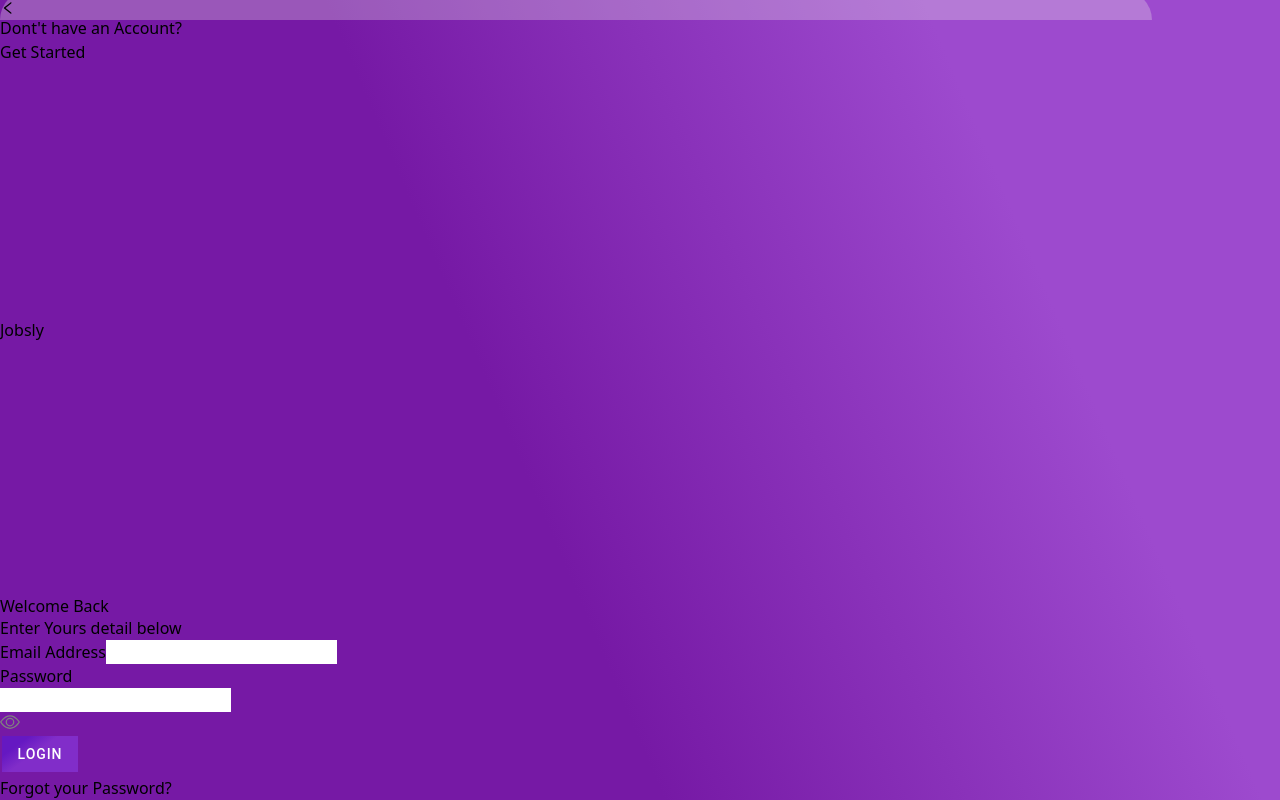
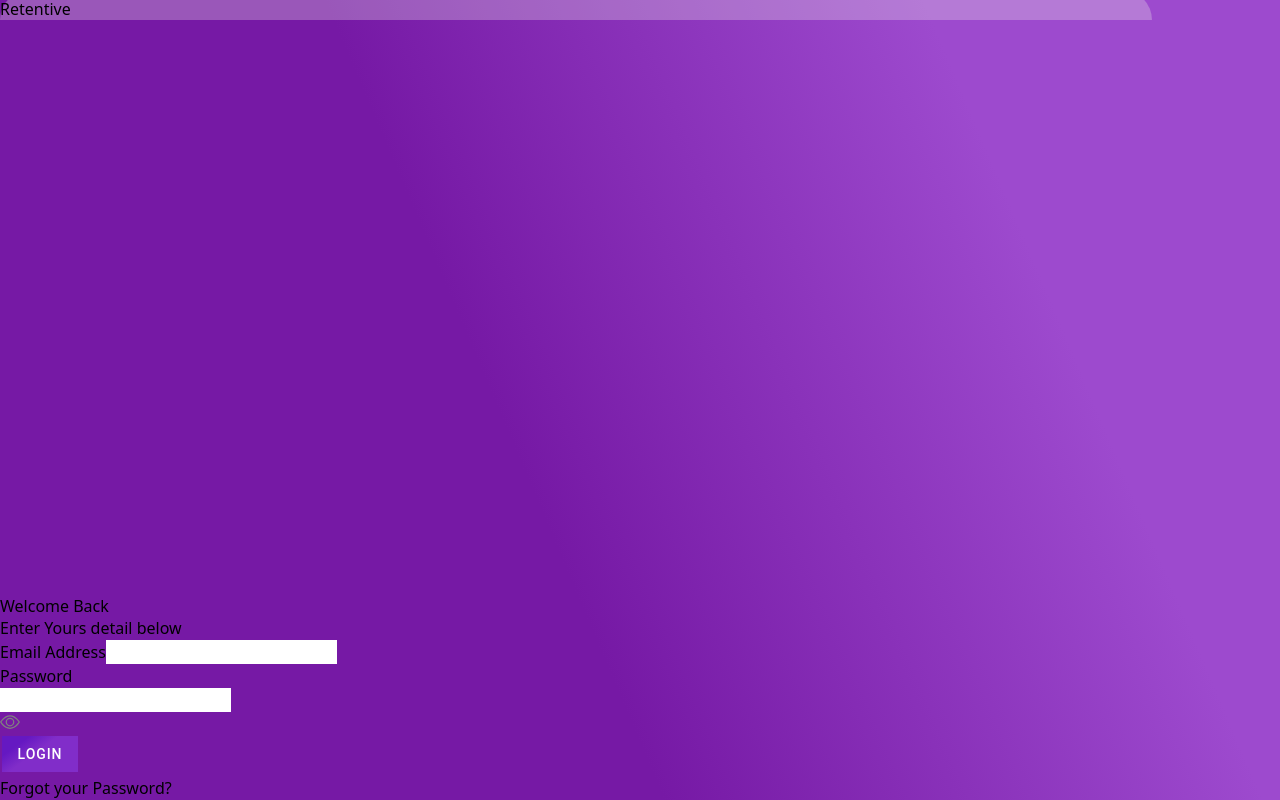
Before and after one commit to C0dewithLokesh/ChatApp-Project, a React (Vite) app: page /login in a window 1280 px wide. Built offline with nearby package versions, Linux system fonts and the light colour scheme.

Commit message:
login small changes

```diff
--- a/src/App.tsx
+++ b/src/App.tsx
@@ -28,7 +28,7 @@ setupIonicReact();
 const App: React.FC = () => (
   <IonApp>
     <IonReactRouter>
-      <IonRouterOutlet>
+      {/* <IonRouterOutlet> */}
         <Route exact path="/login">
           <LogIn />
         </Route>
@@ -38,7 +38,7 @@ const App: React.FC = () => (
         <Route exact path="/">
           <Redirect to="/login" />
         </Route>
-      </IonRouterOutlet>
+      {/* </IonRouterOutlet> */}
     </IonReactRouter>
   </IonApp>
 );
--- a/src/components/login/LogIn.tsx
+++ b/src/components/login/LogIn.tsx
@@ -5,16 +5,16 @@ import { BsEye } from "react-icons/bs";
 const LogIn = () => {
   return (
     <IonPage className="login-page flex realtive justify-start">
-      <div className="flex justify-between items-center mt-7 text-white px-6">
+      {/* <div className="flex justify-between items-center mt-7 text-white px-6">
         <AiOutlineLeft className="font-bold" />
         <div className="flex justify-end items-center gap-2">
           <p className="text-gray-300 text-sm">Dont't have an Account?</p>
           <button className="backdrop-blur-sm bg-white/30 px-2 py-1 rounded-md text-[15px]">Get Started</button>
         </div>
-      </div>
+      </div> */}
 
       <h1 className="mt-16 text-center text-5xl font-semibold text-white">
-        Jobsly
+        Retentive
       </h1>
 
       <div className="login-bottom bg-white text-black absolute w-full bottom-0 h-[65%] flex items-center rounded-t-[30px] p-6 flex-col gap-[50px]">
--- a/src/components/tabs/IonTabs.tsx
+++ b/src/components/tabs/IonTabs.tsx
@@ -1,4 +1,5 @@
 import { Route } from 'react-router-dom';
+import { IonReactRouter } from '@ionic/react-router';
 import {
   IonIcon,
   IonLabel,
@@ -9,10 +10,8 @@ import {
 } from '@ionic/react';
 
 import { ellipse, square, triangle } from 'ionicons/icons';
-import Tab1 from '../../pages/Tab1';
 import Tab2 from '../../pages/Tab2';
 import Tab3 from '../../pages/Tab3';
-import { IonReactRouter } from '@ionic/react-router';
 import Home from '../home/Home';
 
 const Tabs = () => {
@@ -30,6 +29,7 @@ const Tabs = () => {
             <Tab3 />
           </Route>
         </IonRouterOutlet>
+
         <IonTabBar slot="bottom">
           <IonTabButton tab="tab1" href="/home">
             <IonIcon aria-hidden="true" icon={triangle} />
```
